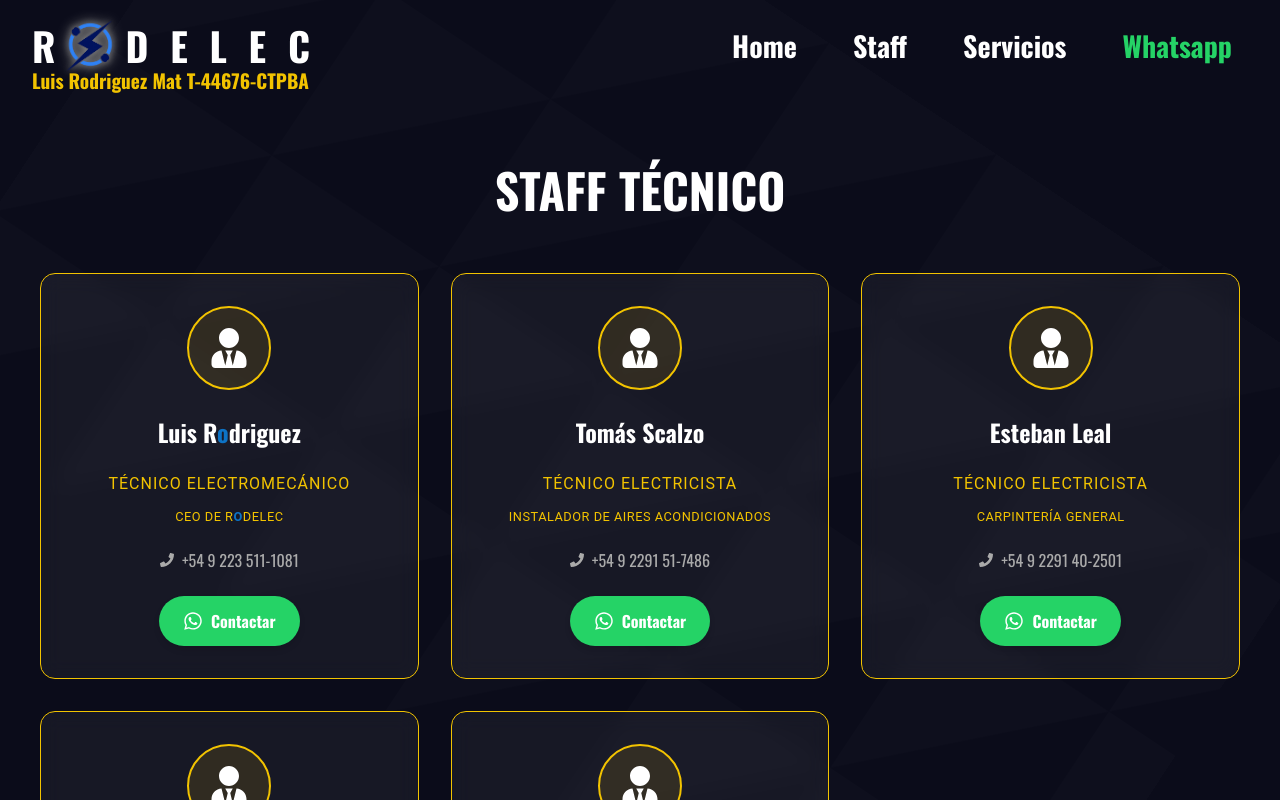
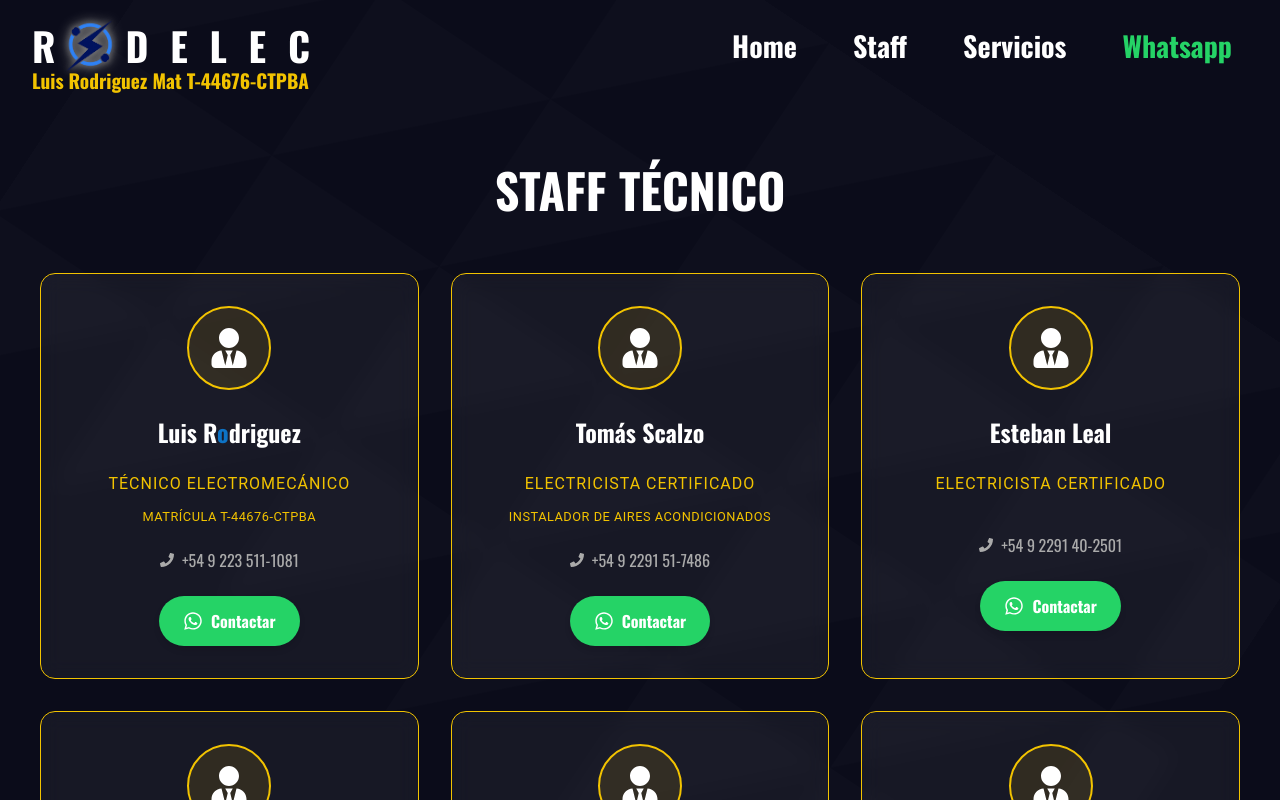
Before and after one commit to theMarroc/rodelec, a React (Vite) app: page /staff in a window 1280 px wide. Shown: the top 800 px of the page. Built offline with nearby package versions, Linux system fonts and the light colour scheme.

Commit message:
V 5.1 Rodelec

```diff
--- a/src/components/Staff.jsx
+++ b/src/components/Staff.jsx
@@ -15,14 +15,15 @@ const staffData = [
       </>
     ), role: "Técnico Electromecánico", role2: (
       <>
-                CEO de R<span style={{ color: "#0d73c5", fontWeight: "bolder" }}>O</span>DELEC
+        Matrícula T-44676-CTPBA<span style={{ color: "#0d73c5", fontWeight: "bolder" }}></span>
       </>
     ), phone: "+54 9 223 511-1081", whatsapp: `2235111081`
   },
-    { name: "Tomás Scalzo", role: "Técnico Electricista", role2: "Instalador de aires acondicionados", phone: "+54 9 2291 51-7486", whatsapp: `2291517486` },
-    { name: "Gastón Ferreira", role: "Técnico Electricista", role2: "Supervisor de Obra", phone: "+54 9 2291 41-0530", whatsapp: `2291410530` },
-    { name: "Mariano Gavilán", role: "Técnico Electricista", role2: "Mantenimiento General", phone: "+54 9 223 622-0217", whatsapp: `2236220217` },
-    { name: "Esteban Leal", role: "Técnico Electricista", role2: "Carpintería General", phone: "+54 9 2291 40-2501", whatsapp: `2291402501` }
+  { name: "Tomás Scalzo", role: "Electricista Certificado", role2: "Instalador de aires acondicionados", phone: "+54 9 2291 51-7486", whatsapp: `2291517486` },
+  { name: "Gastón Ferreira", role: "Electricista Certificado", role2: "Jefe de Obra", phone: "+54 9 2291 41-0530", whatsapp: `2291410530` },
+  { name: "Mariano Gavilán", role: "Electricista Certificado", role2: "Mantenimiento de Instalación", phone: "+54 9 223 622-0217", whatsapp: `2236220217` },
+  { name: "Esteban Leal", role: "Electricista Certificado", role2: "", phone: "+54 9 2291 40-2501", whatsapp: `2291402501` },
+  { name: "Daniel Aliatta", role: "Auxiliar de Instalación", role2: "", phone: "+54 9 11 2454-3107", whatsapp: `1124543107` },
   // ,{ name: "Marco Scalzo", role: "Técnico Especialista", phone: "+54 9 2291 51-2866", whatsapp: `2291512866` },
 ];
 
```
Lines whose indentation alone changed are shown as unchanged.
